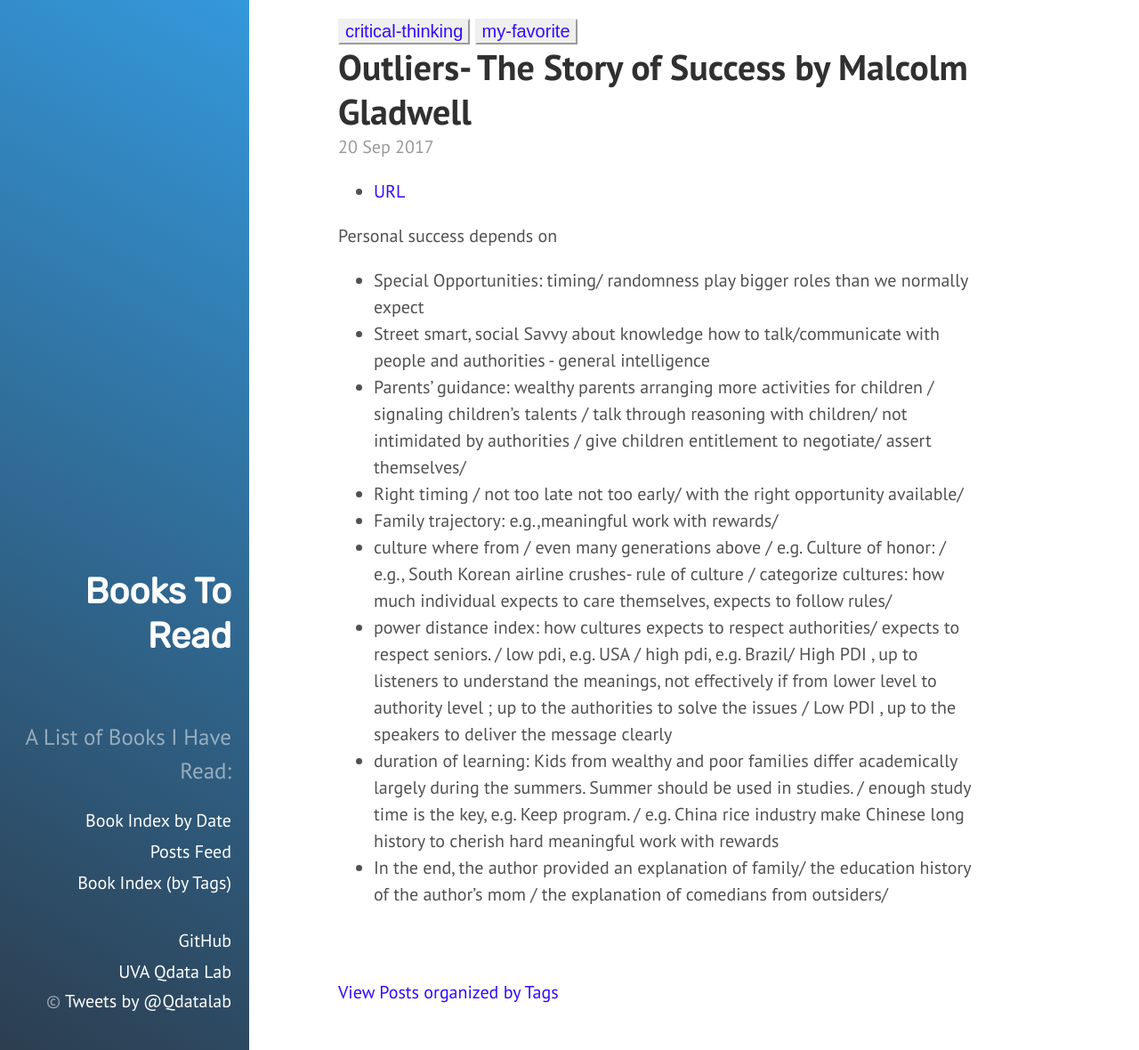
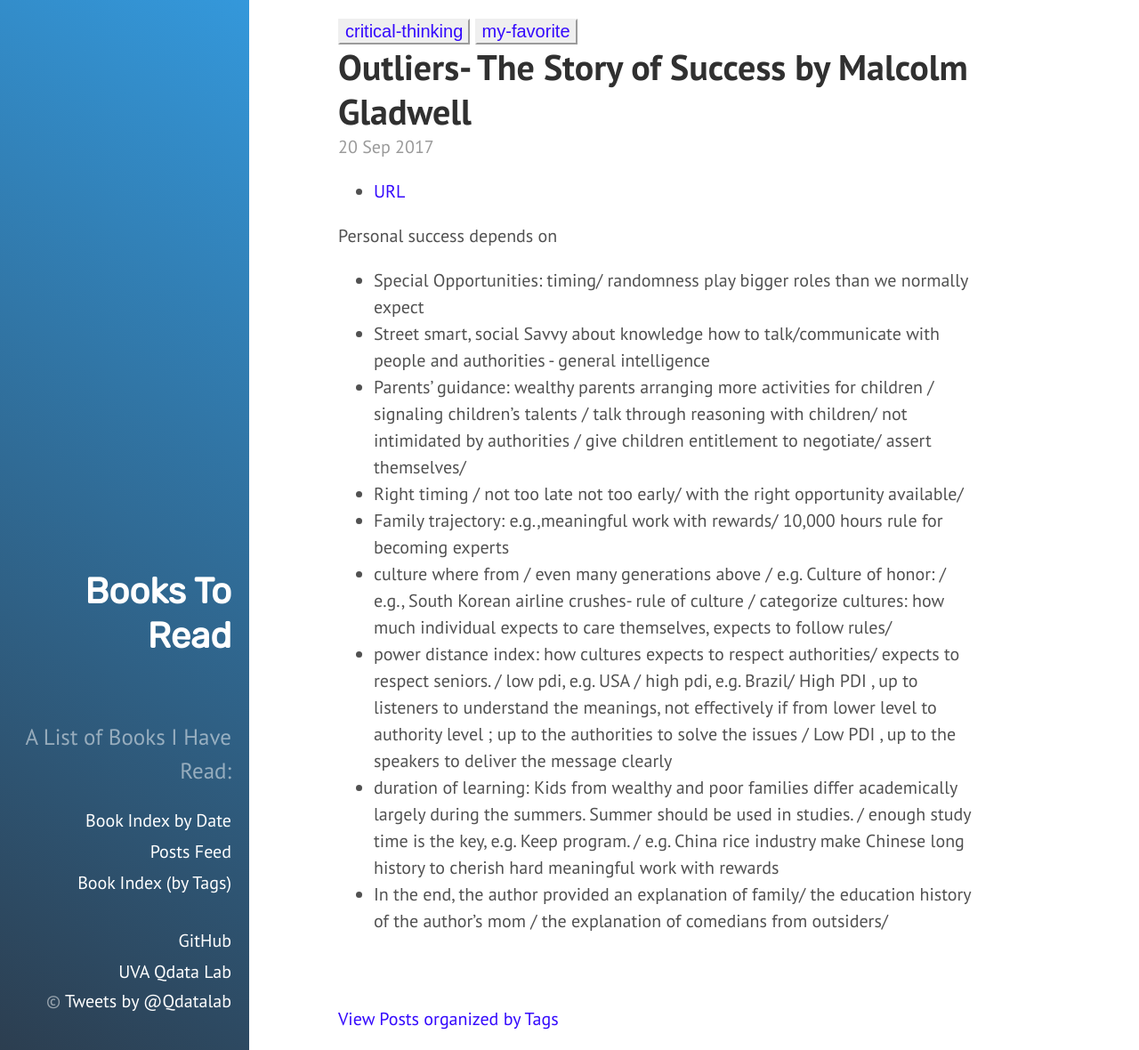
Before and after one commit to qiyanjun/books2read, a Jekyll site: the page built from _posts/2017-09-20-Outliers.md, in a window 1280 px wide and 1180 px high. Shown: the whole window at 89% size. Built offline with Jekyll 4.4.1, drawn with Linux system fonts in a browser that asks for light colours.

Commit message:
Update 2017-09-20-Outliers.md

```diff
--- a/_posts/2017-09-20-Outliers.md
+++ b/_posts/2017-09-20-Outliers.md
@@ -14,7 +14,7 @@
 * Street smart, social Savvy about knowledge how to talk/communicate with people and authorities - general intelligence
 * Parents' guidance: wealthy parents arranging more activities for children / signaling children's talents / talk through reasoning with children/ not intimidated by authorities / give children entitlement to negotiate/ assert themselves/
 * Right timing / not too late not too early/ with the right opportunity available/
-* Family trajectory: e.g.,meaningful work with rewards/
+* Family trajectory: e.g.,meaningful work with rewards/ 10,000 hours rule for becoming experts
 * culture where from / even many generations above / e.g. Culture of honor: / e.g., South Korean airline crushes- rule of culture / categorize cultures: how much individual expects to care themselves, expects to follow rules/
 * power distance index: how cultures expects to respect authorities/ expects to respect seniors. / low pdi, e.g. USA / high pdi, e.g. Brazil/ High PDI , up to listeners to understand the meanings, not effectively if from lower level to authority level ; up to the authorities to solve the issues / Low PDI , up to the speakers to deliver the message clearly
 * duration of learning: Kids from wealthy and poor families differ academically largely during the summers. Summer should be used in studies. / enough study time is the key, e.g. Keep program. / e.g. China rice industry make Chinese long history to cherish hard meaningful work with rewards
```
